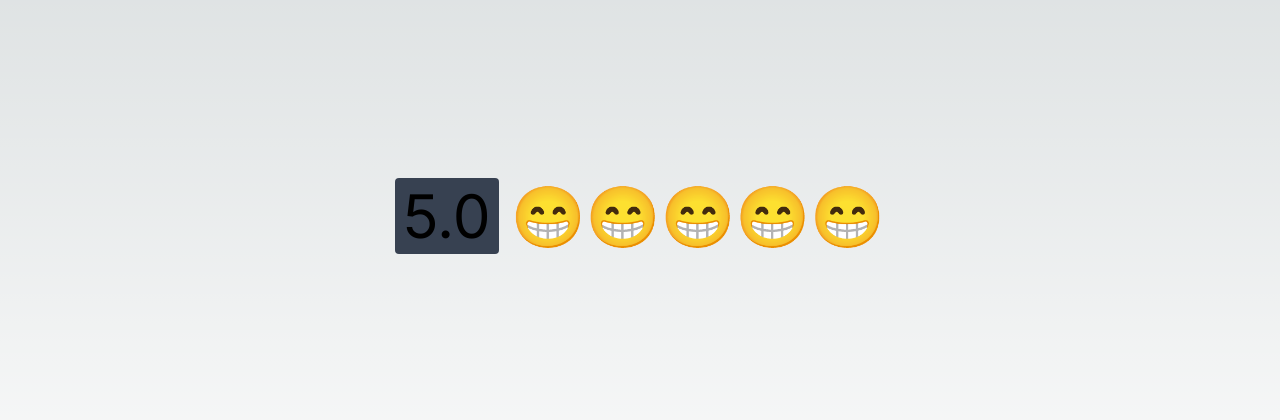
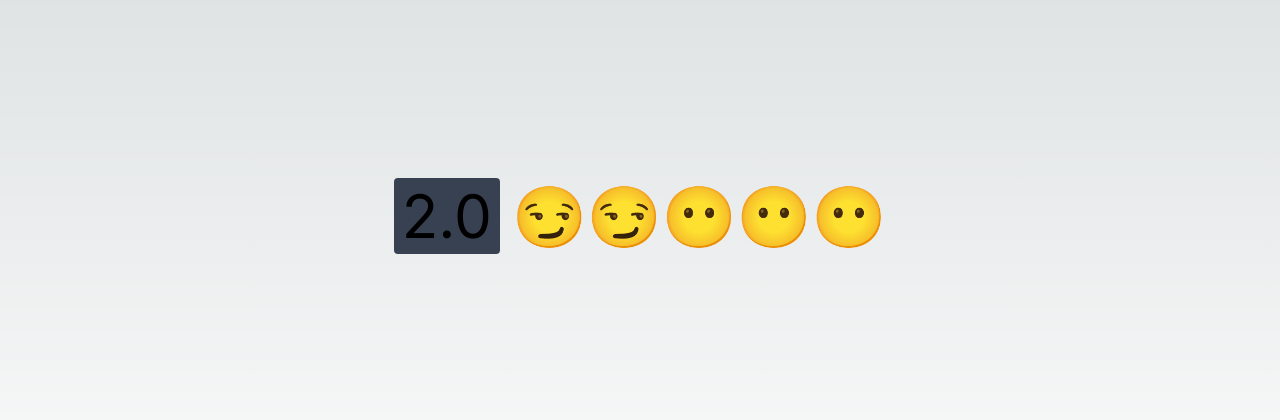
Before and after one commit to sdlima4025/react-primeiro-projeto, a Next.js app: page / in a window 1280 px wide. Shown: the part 184-604 px from the top of the page. Built offline with nearby package versions, Linux system fonts and the light colour scheme.

Commit message:
Rating via emoji (difícil)

```diff
--- a/src/app/page.tsx
+++ b/src/app/page.tsx
@@ -57,11 +57,11 @@ import { EmojiRating } from "@/components/EmojiRating";
 export default Page;
 */
 
-/** Exercício: Rating via emoji (fácil) */
+/** Exercício: Rating via emoji (fácil) | (dificil) */
 const Page = () => {
   return (
   <div className="w-screen h-screen flex justify-center items-center">
-       <EmojiRating rate={5}/>
+       <EmojiRating rate={2}/>
   </div>
   );
 }
--- a/src/components/EmojiRating.tsx
+++ b/src/components/EmojiRating.tsx
@@ -1,4 +1,5 @@
-type Props = {
+//  Rating via emoji (facil)
+/* type Props = {
       rate: number;
 }
 export const EmojiRating = ({rate}: Props) => {
@@ -17,3 +18,24 @@ export const EmojiRating = ({rate}: Props) => {
     </div>
     );
   }
+  */
+// Rating via emoji (difícil)
+   type Props = {
+      rate: number;
+}
+export const EmojiRating = ({rate}: Props) => {
+      if(rate > 5) rate = 5;
+      if(rate < 0) rate = 0;
+
+      const emojis = ['', '😶', '😏', '😒', '🙄', '😁']
+      const rateInt = Math.floor(rate);
+
+      const stars =  `${emojis[rate]}`.repeat(rateInt) + '😶'.repeat(5 - rateInt);
+
+    return (
+    <div className="flex items-center text-6xl">
+          <div className="bg-gray-700 p-2 rounded">{rate.toFixed(1)}</div>
+          <div className="ml-3"> { stars }</div>
+    </div>
+    );
+  }
```
